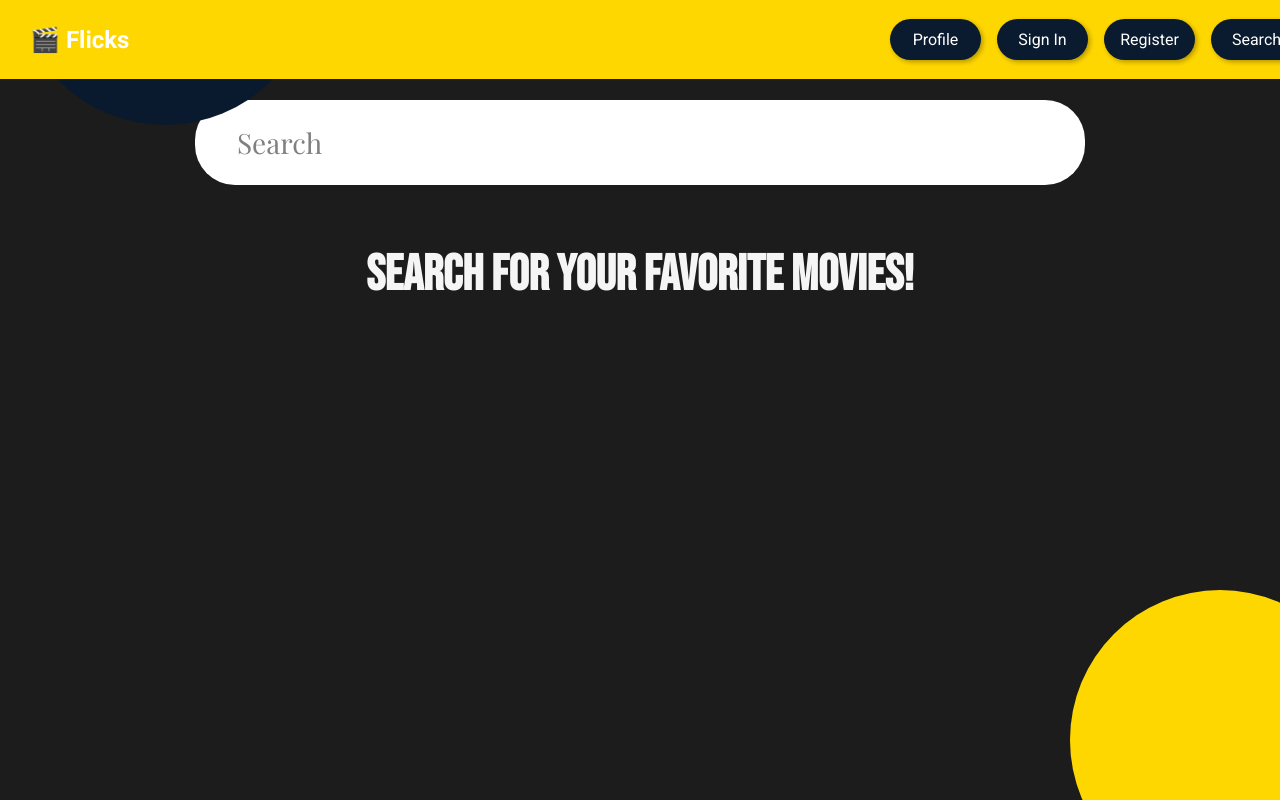
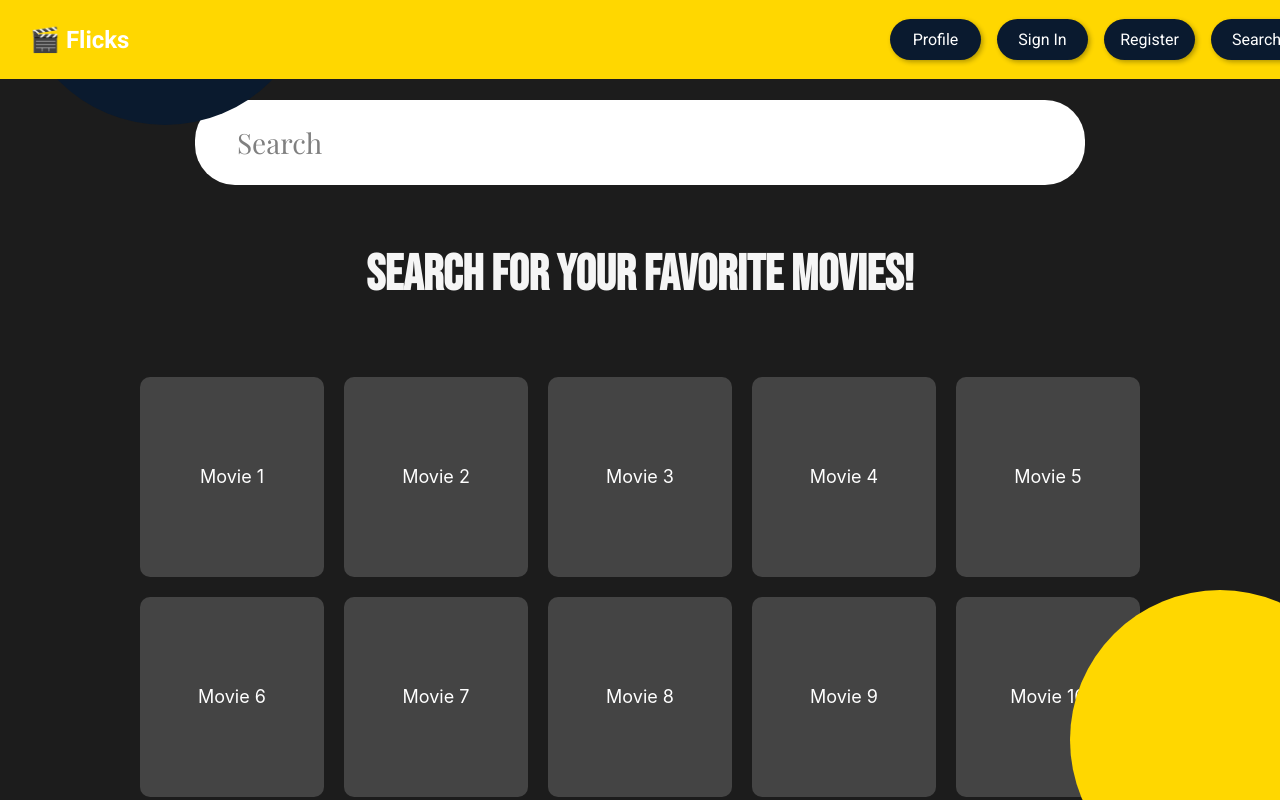
Before and after one commit to JScodesconcise/Flicks, a React (Create React App) app in the folder flicks/: page / in a window 1280 px wide. Built offline with nearby package versions, Linux system fonts and the light colour scheme; a web font is replaced by a local one.

Commit message:
Update SearchPage.js

```diff
--- a/flicks/src/components/SearchPage.js
+++ b/flicks/src/components/SearchPage.js
@@ -1,6 +1,6 @@
 import React from "react";
 import "../styling/SearchPage.css";
-import Navbar from "./Navbar"; // Keep Navbar
+import Navbar from "./Navbar";
 
 function SearchPage() {
   return (
@@ -8,7 +8,7 @@ function SearchPage() {
       <Navbar /> {/* Navbar Stays on Top */}
 
       {/* Decorative Background Circles */}
-      <div className="bl-circle"></div>
+      <div className="bl-circle"></div> {/* Now on the right */}
       <div className="tl-small-circle"></div>
       <div className="tl-circle"></div>
 
@@ -19,6 +19,15 @@ function SearchPage() {
 
       {/* Section Title */}
       <h2 className="section-title">Search for your favorite movies!</h2>
+
+      {/* Movie Grid Placeholder */}
+      <div className="movie-grid">
+        {[...Array(10)].map((_, index) => (
+          <div key={index} className="movie-placeholder">
+            Movie {index + 1}
+          </div>
+        ))}
+      </div>
     </div>
   );
 }
```
